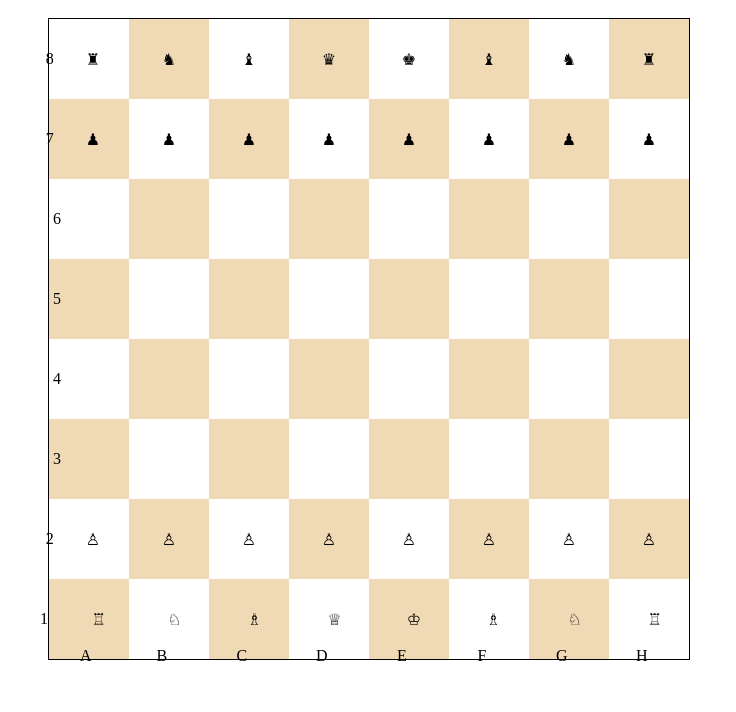
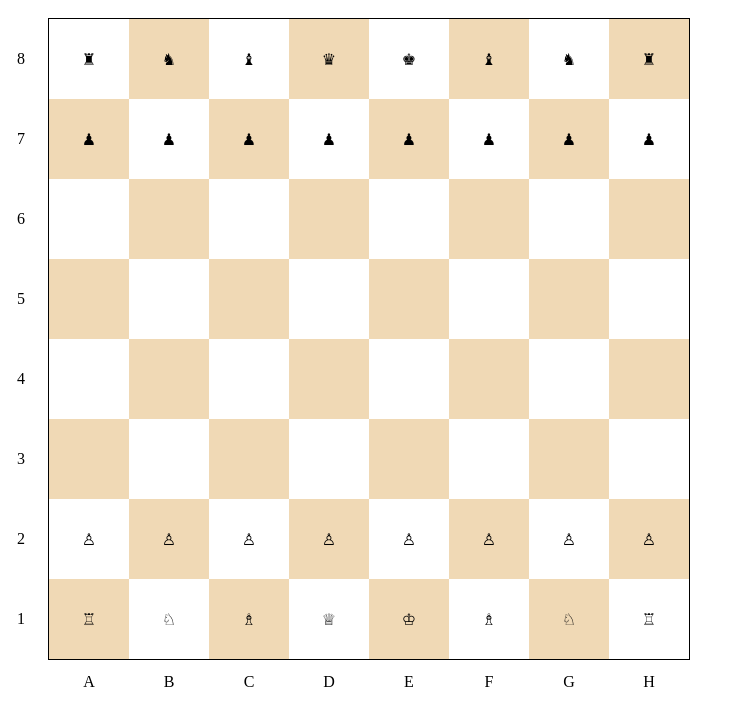
Before and after one commit to lundjohan/chess-engine, a plain HTML site: page index.html in a window 1280 px wide. Shown: the part 88-800 px from the top of the page, without its empty margins (0-736 px from the left). Drawn offline with nearby package versions, Linux system fonts and the light colour scheme.

Commit message:
made indices <absolute>, now everything is nicely aligned

```diff
--- a/index.html
+++ b/index.html
@@ -11,6 +11,7 @@
         display: flex;
         flex-wrap: wrap;
         border-spacing: 0;
+        position:relative;
         width: 80vmin;
         height: 80vmin;
         margin: 0;
@@ -27,12 +28,12 @@
         align-items: center;
       }
       .index_bottom {
-        position: relative;
-        top: 2.3em;
+        position: absolute;
+        bottom: -2em;
       }
       .index_left {
-        position: relative;
-        right: 2em;
+        position: absolute;
+        left: -2em;
       }
 
       .odd {
```
